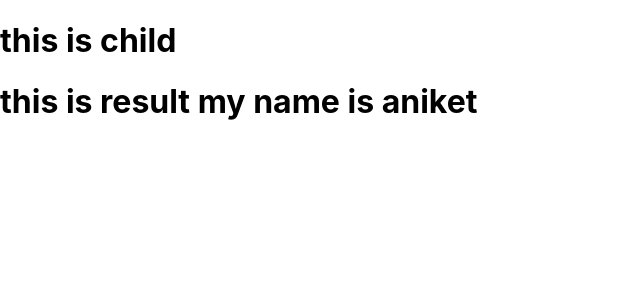
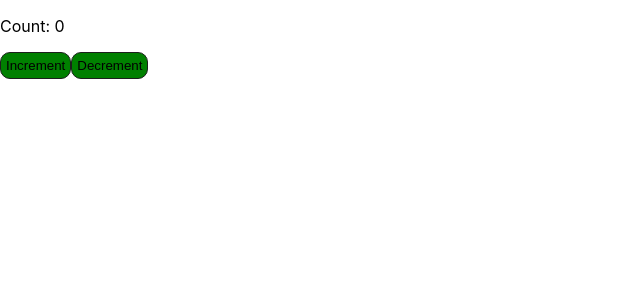
Before and after one commit to aniket2727/React-Interview, a React (Create React App) app in the folder app/: page / in a window 1280 px wide. Shown: the top 300 px of the page, without its empty margins (0-640 px from the left). Built offline with nearby package versions, Linux system fonts and the light colour scheme.

Commit message:
all changes related to the usereducers

```diff
--- a/app/src/App.js
+++ b/app/src/App.js
@@ -105,10 +105,11 @@
 import MyComponentWithLogging1 from "./Hoc/Firstcompoents";
 import Caller from "./Custom1/Caller";
 import Parentcontext from "./Contextapis/Parentcontext";
+import ExampleComponent from "./Usereducers/Usereducers";
 function App() {
   return (
     <div className="">
-     <Parentcontext/>
+     <ExampleComponent/>
     </div>
   );
 }
--- /dev/null
+++ b/app/src/Usereducers/Usereducers.js
@@ -0,0 +1,30 @@
+import React, { useReducer } from 'react';
+
+const initialState = { count: 0 };
+
+const reducer = (state, action) => {
+  switch (action.type) {
+    case 'increment':
+      return { count: state.count + 1 };
+    case 'decrement':
+      return { count: state.count - 1 };
+    default:
+      throw new Error();
+  }
+};
+
+const ExampleComponent = () => {
+  const [state, dispatch] = useReducer(reducer, initialState);
+
+  return (
+    <div>
+      <p>Count: {state.count}</p>
+      <button onClick={() => dispatch({ type: 'increment' })}>Increment</button>
+      <button onClick={() => dispatch({ type: 'decrement' })}>Decrement</button>
+    </div>
+  );
+};
+
+
+
+export default ExampleComponent;
```
